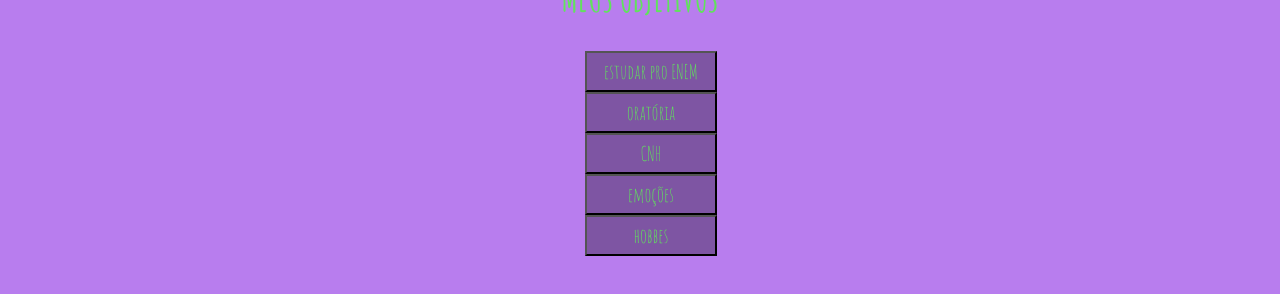
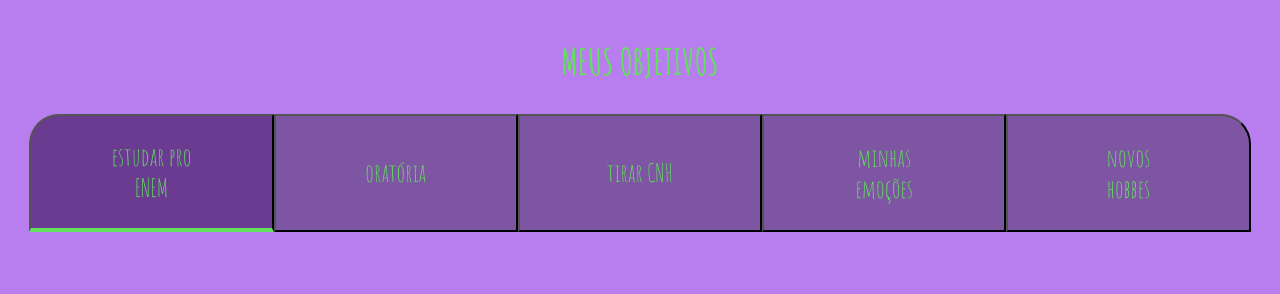
Before and after one commit to upvii/meus-objetivos, a plain HTML site: page meus objetivos/index.html in a window 1280 px wide. Drawn offline with Linux system fonts and the light colour scheme.

Commit message:
Add files via upload

```diff
--- a/meus objetivos/index.html
+++ b/meus objetivos/index.html
@@ -11,11 +11,11 @@
     <section class="conteudo-principal">
         <h1 class="titulo-principal"> MEUS OBJETIVOS </h1>
         <div class="botoes">
-           <button class="botao"> estudar pro ENEM </button>
-           <button class="botao"> oratória </button>
-           <button class="botao"> CNH </button>
-           <button class="botao"> emoções </button>
-           <button class="botao"> hobbes </button>
+           <button class="botao ativo"> estudar pro ENEM </button>
+           <button class="botao"> oratória  </button>
+           <button class="botao"> tirar CNH </button>
+           <button class="botao"> minhas emoções </button>
+           <button class="botao"> novos hobbes </button>
 
         </div>
 
--- a/meus objetivos/style.css
+++ b/meus objetivos/style.css
@@ -5,7 +5,7 @@
     --cor-de-fundo:#b87dee;
     --texto1:#61e25d;
     --texto2:#61e25d;
-    --botao-ativo:#370064;
+    --botao-ativo:#6a3b91;
     --botao-inativo: rgb(126, 85, 163);
     --botao-fundo: rgb(255, 255, 255);
 }
@@ -22,7 +22,7 @@ body{
      justify-content: center;
      align-items: center;
      max-width: 100%;
-     margin:-5% auto;
+     margin:0 auto;
 }
 
 .titulo-principal{
@@ -37,8 +37,25 @@ body{
      display: flex;
      color: var(--texto1);
      justify-content: center;
-     padding: 6px;
-     font-size: 20px;
+     padding: 1em 3em;
+     font-size: 25px;
      align-items: center;
-     width: 120%;
+     width: 110%;
 }
+
+.botoes{
+     display:flex;
+}
+
+.botao:first-child{
+     border-radius: 30px 0 0 0;
+}
+
+.botao:last-child{
+     border-radius:0 30px 0 0;
+}
+
+.ativo{
+     background: var(--botao-ativo);
+     border-bottom: 4px solid #61e25d ;
+}
```
